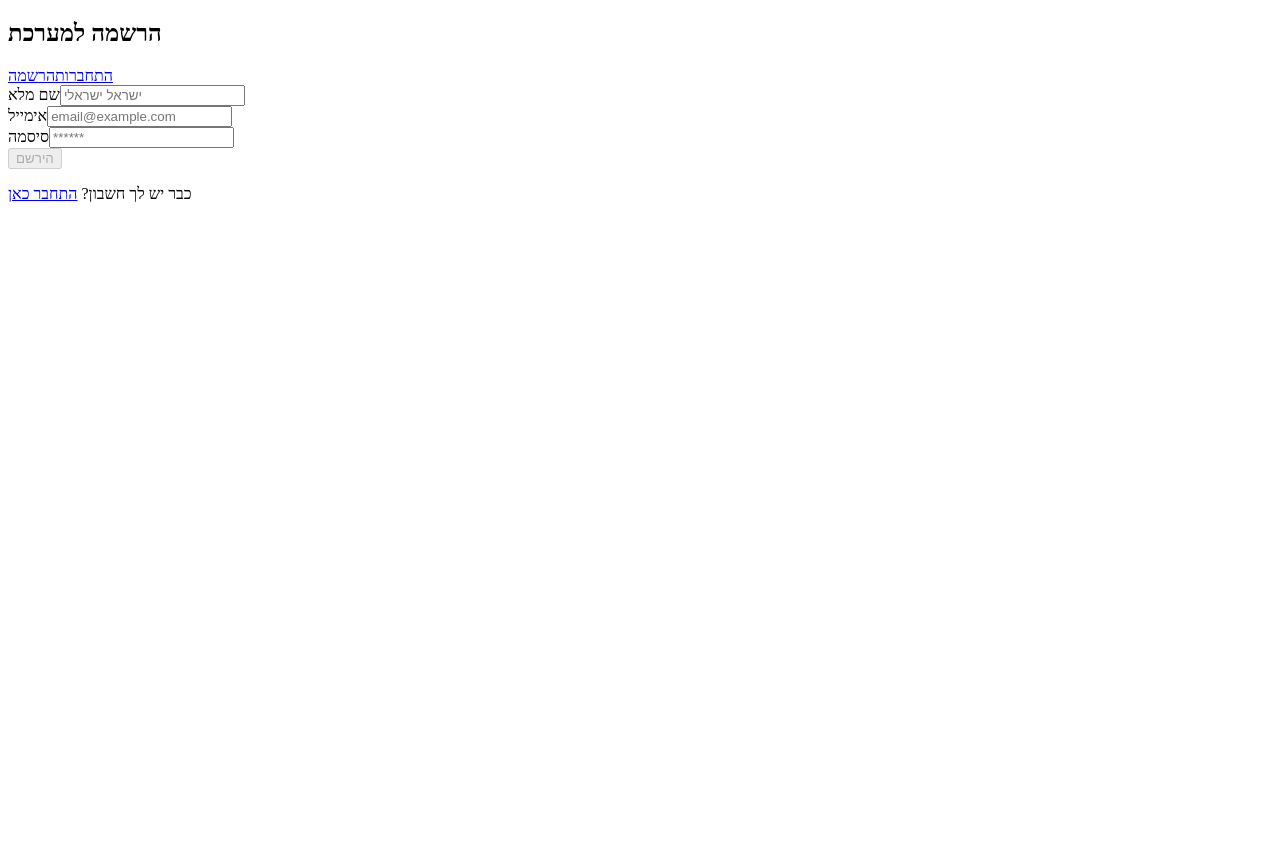
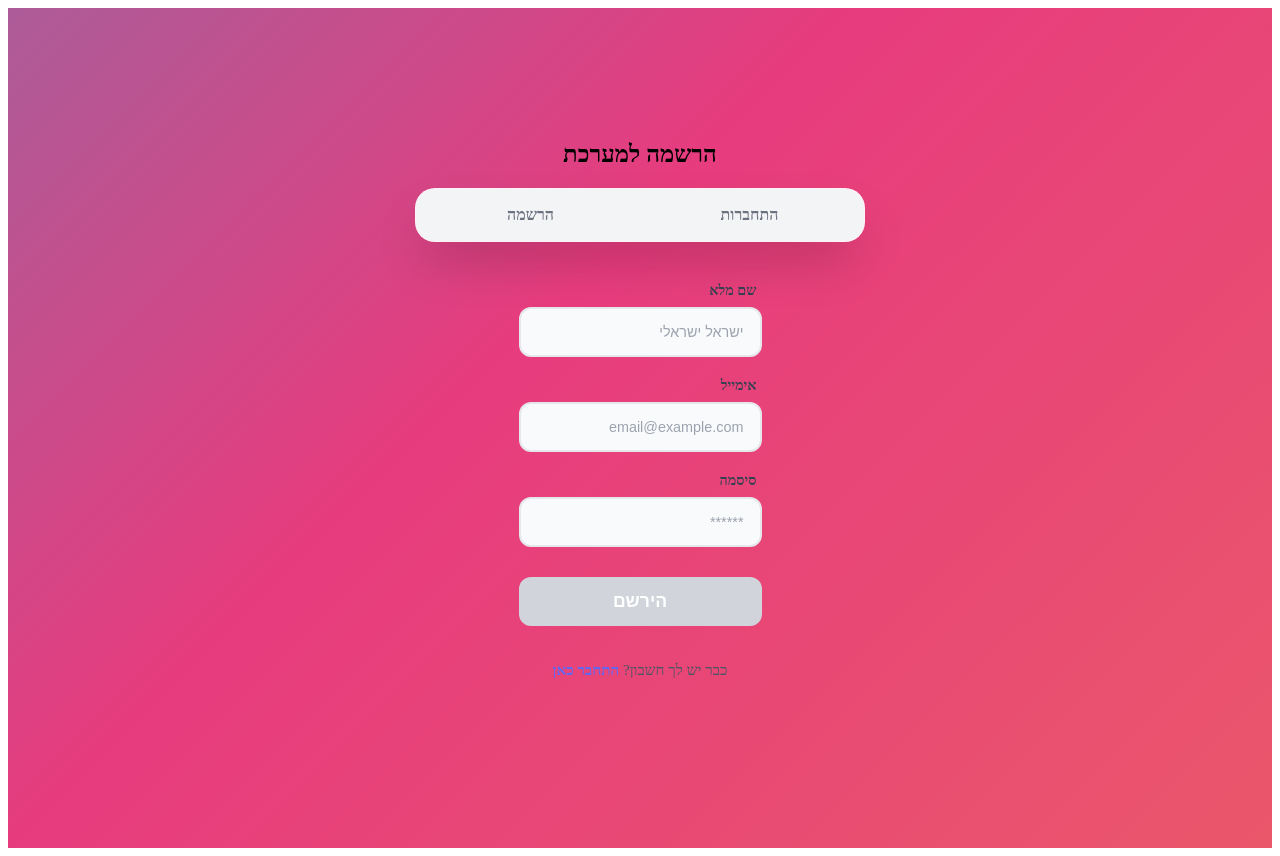
Before and after one commit to chevi0943-sys/angular-tasks, an Angular app in the folder task-manager/: page /register in a window 1280 px wide. Before the commit the page ends 800 px from the top, so only its background shows below. Built offline with nearby package versions, Linux system fonts and the light colour scheme.

Commit message:
עדכון עיצוב וכפתורים

```diff
--- a/task-manager/src/app/components/register/register.css
+++ b/task-manager/src/app/components/register/register.css
@@ -0,0 +1,152 @@
+:host {
+  --primary-color: #6366f1;
+  --primary-hover: #4f46e5;
+  --bg-gradient: linear-gradient(-45deg, #ee7752, #e73c7e, #23a6d5, #23d5ab);
+}
+
+.auth-container {
+  min-height: 100vh;
+  display: flex;
+  flex-direction: column;
+  align-items: center;
+  justify-content: center;
+  background: var(--bg-gradient);
+  background-size: 400% 400%;
+  animation: gradientBG 15s ease infinite;
+  padding: 20px;
+  direction: rtl;
+}
+
+@keyframes gradientBG {
+  0% { background-position: 0% 50%; }
+  50% { background-position: 100% 50%; }
+  100% { background-position: 0% 50%; }
+}
+.auth-wrapper {
+  width: 100%;
+  max-width: 450px;
+  perspective: 1000px; /* הכנה לאפקטים של תלת מימד */
+}
+
+.auth-card {
+  background: rgba(255, 255, 255, 0.9);
+  backdrop-filter: blur(10px); /* אפקט טשטוש זכוכית */
+  border-radius: 20px;
+  border: 1px solid rgba(255, 255, 255, 0.3);
+  box-shadow: 0 25px 50px -12px rgba(0, 0, 0, 0.25);
+  overflow: hidden;
+  transition: transform 0.3s ease;
+}
+
+.auth-card:hover {
+  transform: translateY(-5px);
+}
+form {
+  padding: 40px;
+  display: flex;
+  flex-direction: column;
+  gap: 20px;
+}
+
+.form-group {
+  display: flex;
+  flex-direction: column;
+  gap: 8px;
+}
+
+.form-group label {
+  font-size: 0.9rem;
+  font-weight: 600;
+  color: #374151;
+  margin-right: 5px;
+}
+
+input {
+  padding: 14px 16px;
+  border: 2px solid #e5e7eb;
+  border-radius: 12px;
+  font-size: 1rem;
+  transition: all 0.3s cubic-bezier(0.4, 0, 0.2, 1);
+  background: #f9fafb;
+}
+
+input:focus {
+  border-color: var(--primary-color);
+  background: #ffffff;
+  box-shadow: 0 0 0 4px rgba(99, 102, 241, 0.1);
+  outline: none;
+}
+
+/* עיצוב ה-Placeholder */
+input::placeholder {
+  color: #9ca3af;
+  font-size: 0.9rem;
+}
+button {
+  margin-top: 10px;
+  padding: 14px;
+  background: linear-gradient(to left, var(--primary-color), var(--primary-hover));
+  color: white;
+  border: none;
+  border-radius: 12px;
+  font-size: 1.1rem;
+  font-weight: 700;
+  cursor: pointer;
+  box-shadow: 0 4px 6px -1px rgba(79, 70, 229, 0.4);
+  transition: all 0.2s ease;
+}
+
+button:hover:not(:disabled) {
+  box-shadow: 0 10px 15px -3px rgba(79, 70, 229, 0.5);
+  filter: brightness(1.1);
+}
+
+button:active:not(:disabled) {
+  transform: scale(0.98);
+}
+
+button:disabled {
+  background: #d1d5db;
+  cursor: not-allowed;
+  box-shadow: none;
+}
+.auth-tabs {
+  display: flex;
+  background: #f3f4f6;
+  padding: 5px;
+}
+
+.tab {
+  flex: 1;
+  padding: 12px;
+  text-align: center;
+  text-decoration: none;
+  color: #6b7280;
+  font-weight: 600;
+  border-radius: 15px;
+  transition: all 0.3s ease;
+}
+
+.active-tab {
+  background: white;
+  color: var(--primary-color);
+  box-shadow: 0 4px 6px -1px rgba(0, 0, 0, 0.1);
+}
+
+p {
+  text-align: center;
+  color: #4b5563;
+  font-size: 0.95rem;
+}
+
+p a {
+  color: var(--primary-color);
+  text-decoration: none;
+  font-weight: bold;
+  border-bottom: 2px solid transparent;
+  transition: border-bottom 0.3s ease;
+}
+
+p a:hover {
+  border-bottom: 2px solid var(--primary-color);
+}
```
